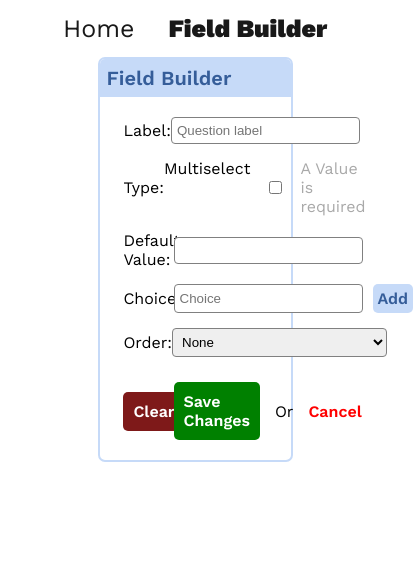
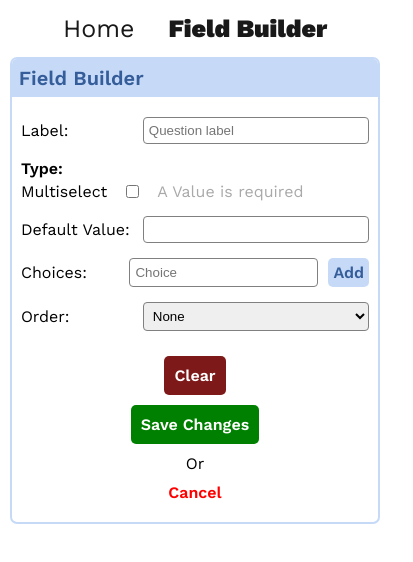
Before and after one commit to Ivan-S-Petkov/survey-builder, a React (Create React App) app: page /form in a window 390 px wide. Shown: the top 562 px of the page, 413 px wide, since content can reach past the window. Built offline with nearby package versions, Linux system fonts and the light colour scheme; a web font is replaced by a local one.

Commit message:
Added responsive design

```diff
--- a/src/components/atoms/Type.jsx
+++ b/src/components/atoms/Type.jsx
@@ -21,15 +21,30 @@ function Type({ type, required, clickHandler }) {
 const Wrapper = styled.div`
   display: flex;
   align-items: center;
+
+  @media (max-width: 550px) {
+    flex-direction: column;
+    align-items: normal;
+  }
 `;
 
 const Text = styled.div`
   width: 35%;
+
+  @media (max-width: 550px) {
+    font-weight: 600;
+    width: 100%;
+  }
 `;
 
 const Value = styled.div`
   display: flex;
   gap: 15px;
+  align-items: center;
+
+  @media (max-width: 550px) {
+    margin-top: 4px;
+  }
 `;
 
 const Input = styled.input`
--- a/src/components/molecules/Actions.jsx
+++ b/src/components/molecules/Actions.jsx
@@ -31,17 +31,31 @@ const Wrapper = styled.div`
   display: flex;
   align-items: center;
   margin-top: 10px;
+
+  @media (max-width: 550px) {
+    flex-direction: column;
+    gap: 10px;
+  }
 `;
 
 const Column = styled.div`
   width: 35%;
   display: flex;
+
+  @media (max-width: 550px) {
+    width: auto;
+  }
 `;
 
 const Buttons = styled.div`
   display: flex;
   align-items: center;
   gap: 15px;
+
+  @media (max-width: 550px) {
+    flex-direction: column;
+    gap: 10px;
+  }
 `;
 
 export default Actions;
--- a/src/components/organism/MultiSelect.jsx
+++ b/src/components/organism/MultiSelect.jsx
@@ -72,6 +72,10 @@ const Wrapper = styled.div`
   gap: 15px;
   width: 75%;
   margin: 0 auto;
+
+  @media (max-width: 550px) {
+    width: 95%;
+  }
 `;
 
 export default MultiSelect;
--- a/src/components/pages/FieldBuilder.jsx
+++ b/src/components/pages/FieldBuilder.jsx
@@ -20,6 +20,14 @@ const Wrapper = styled.div`
   border-radius: 7px;
   box-sizing: border-box;
   position: relative;
+
+  @media (max-width: 1200px) {
+    max-width: 75%;
+  }
+
+  @media (max-width: 768px) {
+    max-width: 95%;
+  }
 `;
 
 const Header = styled.div`
```
